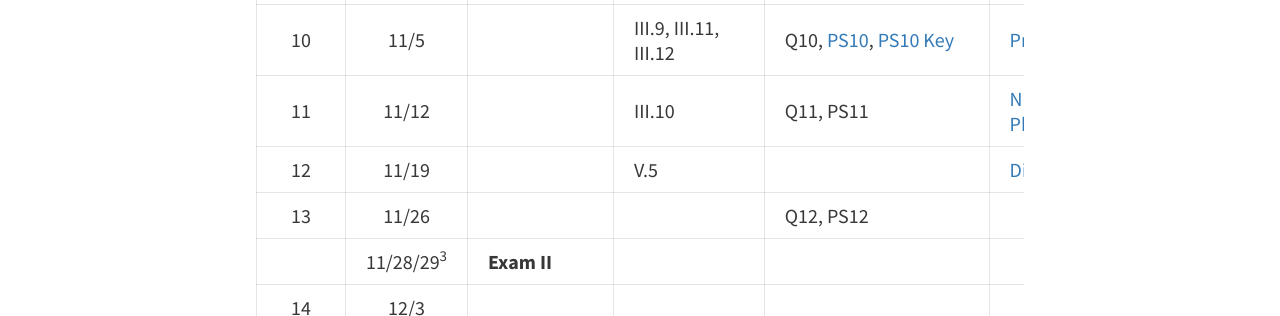
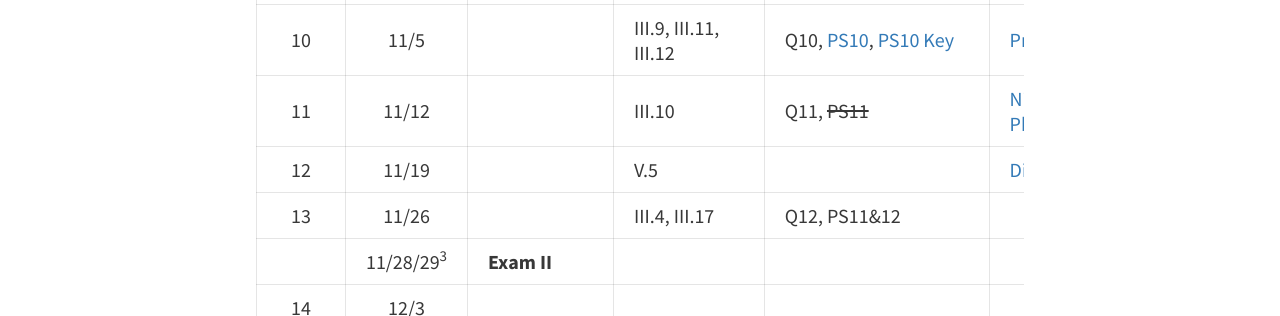
Before and after one commit to davan690/ColbyEcology.github.io, a Jekyll site: the page built from pages/lecture_schedule.md, in a window 1280 px wide and 900 px high, scrolled down 1632 px. Shown: the part 162-478 px from the top of the window. Built offline with Jekyll 4.4.1, drawn with Linux system fonts in a browser that asks for light colours.

Commit message:
readings for week 13

```diff
--- a/pages/lecture_schedule.md
+++ b/pages/lecture_schedule.md
@@ -28,9 +28,9 @@ Week | Date  | Topics | Readings<sup>1</sup> | Assignments<sup>2</sup>| Lecture
 &nbsp; | 10/22/23<sup>3</sup> | **Exam I** | | | |
 9    | 10/29 | | III.7, III.6 | Q9, [PS9](https://drive.google.com/open?id=1kL7QEtWAkMqBhhVdMBRolQhtvUgYIAQipHKYD1rjP6k), [PS9 data](https://drive.google.com/open?id=1V8Aoee-3ralescwjSuUP4lbeKL6B4gKo), [PS9 Key](https://drive.google.com/open?id=1CqKvtNtooxm4bVBSCc2JFWmaBhySObG4tcy_O9kpNsI), [PS13](https://drive.google.com/open?id=1GQFPERSJDjrD_8_-OvVXyiiRYXU7-GEeTDLV2FZHaBU) | [StrucDiv&WebsLec](https://drive.google.com/open?id=1KEVBEKncd_UqQ4wA-RF1k4qgJ0iwOcVRNxVXBSFGE4U), [TrophicEcoLec](https://drive.google.com/open?id=1IIfkcM_Fd5AzsL1aYaIvDUxM942lquHU8RxSUr8-WN0) |
 10   | 11/5  | | III.9, III.11, III.12 | Q10, [PS10](https://drive.google.com/open?id=1soBW0WYEQb1XMOVyJBaMtypeR4FDFSUmkR_kFUTkmd4), [PS10 Key](https://drive.google.com/open?id=1E0_D8wkv4F1W84_PdS9ld4F-RmP2d-RRV5S8SFAvmWA) | [ProductivityLec](https://drive.google.com/open?id=1uqz9awqO74fzogLTFW8vVC4k9emQcTcQJFsMNyMg0nI) |
-11   | 11/12 | | III.10 | Q11, PS11 | [NitrogenLec](https://drive.google.com/open?id=1BISl0ENhJUMuKWFZDFAPodrvj-y3KP-8nlJwBV7BiOM), [PhosphorusLec](https://drive.google.com/open?id=1_7Q3AWcfF4YZIWDqFs2iQ1BrKE8PFW2GYfjFQE1ZIO0) |
+11   | 11/12 | | III.10 | Q11, <s>PS11</s> | [NitrogenLec](https://drive.google.com/open?id=1BISl0ENhJUMuKWFZDFAPodrvj-y3KP-8nlJwBV7BiOM), [PhosphorusLec](https://drive.google.com/open?id=1_7Q3AWcfF4YZIWDqFs2iQ1BrKE8PFW2GYfjFQE1ZIO0) |
 12   | 11/19 | |  V.5 | | [DisturbanceLec](https://drive.google.com/open?id=1euZxKif3urvHHzHGTul2YZ6dqcmtLnpHiotao3wakpU) |
-13   | 11/26 | | | Q12, PS12 | |
+13   | 11/26 | | III.4, III.17 | Q12, PS11&12 | |
 &nbsp; | 11/28/29<sup>3</sup> | **Exam II** | | | |
 14   | 12/3  | | | | |
 &nbsp; | 12/13 @ 9 AM | **Exam III** | | | |
```
